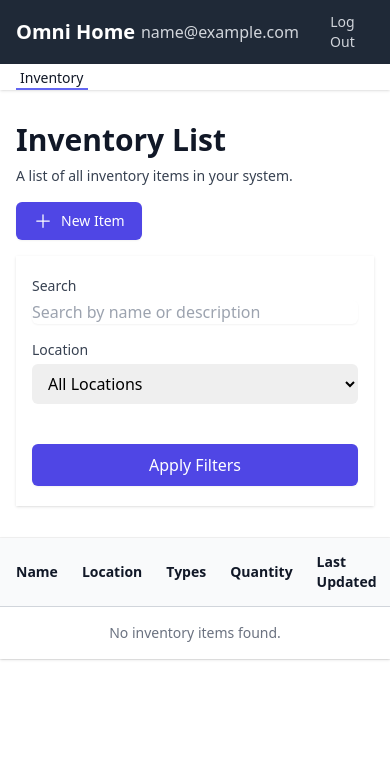
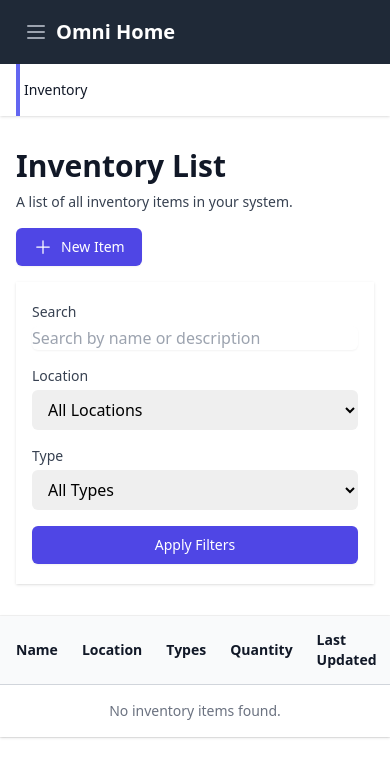
Before and after one commit to sam-phinizy/omni-home, a Django app: page /inventory/ in a window 390 px wide. Shown: the top 777 px of the page. Run offline with Django 5.2, Linux system fonts and the light colour scheme; the visitor is signed in with stand-in values (Sample User, id 1); data that the repository does not hold is empty; some libraries are stand-ins or nearby versions.

Commit message:
Makes it more mobile friendly

```diff
--- a/inventory/templates/inventory/inventory_list.html
+++ b/inventory/templates/inventory/inventory_list.html
@@ -21,8 +21,9 @@
     <!-- Filter Form -->
     <div class="mt-4 bg-white shadow sm:rounded-lg">
         <div class="px-4 py-5 sm:p-6">
-            <form method="get" class="space-y-4 sm:space-y-0 sm:flex sm:items-center sm:space-x-4">
-                <div class="w-full sm:w-1/4">
+            <form method="get" class="space-y-4 sm:space-y-0 sm:flex sm:items-start sm:gap-4">
+                <div class="flex-1 sm:flex sm:space-x-4">
+                    <div class="w-full sm:w-1/2 mb-4 sm:mb-0">
                         <label for="search" class="block text-sm font-medium text-gray-700">Search</label>
                         <div class="mt-1">
                             <input type="text" name="search" id="search" value="{{ search_query }}"
@@ -31,7 +32,7 @@
                         </div>
                     </div>
 
-                <div class="w-full sm:w-1/4">
+                    <div class="w-full sm:w-1/4 mb-4 sm:mb-0">
                         <label for="location" class="block text-sm font-medium text-gray-700">Location</label>
                         <select id="location" name="location"
                             class="mt-1 block w-full pl-3 pr-10 py-2 text-base border-gray-300 focus:outline-none focus:ring-indigo-500 focus:border-indigo-500 sm:text-sm rounded-md">
@@ -44,14 +45,28 @@
                         </select>
                     </div>
 
-                <div class="w-full sm:w-auto sm:flex-none sm:self-end">
+                    <div class="w-full sm:w-1/4">
+                        <label for="type" class="block text-sm font-medium text-gray-700">Type</label>
+                        <select id="type" name="type"
+                            class="mt-1 block w-full pl-3 pr-10 py-2 text-base border-gray-300 focus:outline-none focus:ring-indigo-500 focus:border-indigo-500 sm:text-sm rounded-md">
+                            <option value="">All Types</option>
+                            {% for type in inventory_types %}
+                            <option value="{{ type.id }}" {% if selected_type == type.id|stringformat:"s" %}selected{% endif %}>
+                                {{ type.name }}
+                            </option>
+                            {% endfor %}
+                        </select>
+                    </div>
+                </div>
+
+                <div class="flex items-center justify-between space-x-2 sm:flex-col sm:justify-end sm:pt-7">
                     <button type="submit"
-                        class="mt-6 w-full inline-flex items-center justify-center px-4 py-2 border border-transparent shadow-sm font-medium rounded-md text-white bg-indigo-600 hover:bg-indigo-700 focus:outline-none focus:ring-2 focus:ring-offset-2 focus:ring-indigo-500 sm:mt-0 sm:w-auto sm:text-sm">
+                        class="flex-1 sm:flex-initial inline-flex items-center justify-center px-4 py-2 border border-transparent shadow-sm font-medium rounded-md text-white bg-indigo-600 hover:bg-indigo-700 focus:outline-none focus:ring-2 focus:ring-offset-2 focus:ring-indigo-500 text-sm">
                         Apply Filters
                     </button>
                     {% if search_query or selected_location %}
                     <a href="{% url 'inventory:list' %}"
-                        class="mt-2 sm:mt-0 sm:ml-2 inline-flex items-center px-4 py-2 border border-gray-300 shadow-sm text-sm font-medium rounded-md text-gray-700 bg-white hover:bg-gray-50 focus:outline-none focus:ring-2 focus:ring-offset-2 focus:ring-indigo-500">
+                        class="flex-1 sm:flex-initial inline-flex items-center justify-center px-4 py-2 border border-gray-300 shadow-sm text-sm font-medium rounded-md text-gray-700 bg-white hover:bg-gray-50 focus:outline-none focus:ring-2 focus:ring-offset-2 focus:ring-indigo-500 sm:mt-2">
                         Clear Filters
                     </a>
                     {% endif %}
@@ -60,10 +75,8 @@
         </div>
     </div>
 
-    <div class="mt-8 flex flex-col">
-        <div class="-my-2 -mx-4 overflow-x-auto sm:-mx-6 lg:-mx-8">
-            <div class="inline-block min-w-full py-2 align-middle md:px-6 lg:px-8">
-                <div class="overflow-hidden shadow ring-1 ring-black ring-opacity-5 md:rounded-lg">
+    <div class="mt-8 -mx-4 sm:mx-0 overflow-hidden shadow ring-1 ring-black ring-opacity-5 sm:rounded-lg">
+        <div class="overflow-x-auto">
             <table class="min-w-full divide-y divide-gray-300">
                 <thead class="bg-gray-50">
                     <tr>
@@ -108,8 +121,6 @@
                     {% endfor %}
                 </tbody>
             </table>
-                </div>
-            </div>
         </div>
     </div>
 
--- a/inventory/views.py
+++ b/inventory/views.py
@@ -2,7 +2,7 @@ from django.shortcuts import render, get_object_or_404, redirect
 from django.contrib.auth.decorators import login_required
 from django.views.generic import DetailView, ListView
 from django.db.models import Q
-from .models import Inventory
+from .models import Inventory, InventoryType
 from locations.models import Location
 from .forms import InventoryForm
 
@@ -86,6 +86,8 @@ class InventoryListView(ListView):
         context["locations"] = locations
         context["selected_location"] = self.request.GET.get("location", "")
         context["search_query"] = self.request.GET.get("search", "")
+        context["inventory_types"] = InventoryType.objects.all().order_by("name")
+        context["selected_type"] = self.request.GET.get("type", "")
         return context
 
 
--- a/templates/base.html
+++ b/templates/base.html
@@ -7,15 +7,23 @@
     <script src="https://cdn.tailwindcss.com"></script>
 </head>
 <body>
-    <nav class="bg-gray-800">
+    <nav class="bg-gray-800 relative z-50">
         <div class="max-w-7xl mx-auto px-4 sm:px-6 lg:px-8">
-            <div class="flex items-center justify-between h-16">
+            <div class="relative flex items-center justify-between h-16">
                 <div class="flex items-center">
+                    <div class="flex md:hidden">
+                        <button type="button" onclick="toggleMobileMenu()"
+                            class="inline-flex items-center justify-center p-2 rounded-md text-gray-400 hover:text-white hover:bg-gray-700 focus:outline-none focus:ring-2 focus:ring-inset focus:ring-white">
+                            <svg class="block h-6 w-6" xmlns="http://www.w3.org/2000/svg" fill="none" viewBox="0 0 24 24" stroke="currentColor">
+                                <path stroke-linecap="round" stroke-linejoin="round" stroke-width="2" d="M4 6h16M4 12h16M4 18h16" />
+                            </svg>
+                        </button>
+                    </div>
                     <div class="flex-shrink-0">
                         <a href="/" class="text-white font-bold text-xl">Omni Home</a>
                     </div>
                 </div>
-                <div class="flex items-center">
+                <div class="hidden md:flex items-center">
                     {% if user.is_authenticated %}
                         <span class="text-gray-300 px-3 py-2">{{ user.email }}</span>
                         <form method="post" action="{% url 'logout' %}" class="inline">
@@ -34,18 +42,37 @@
                 </div>
             </div>
         </div>
+
+        <div id="mobile-menu" class="hidden md:hidden">
+            <div class="px-2 pt-2 pb-3 space-y-1 sm:px-3">
+                {% if user.is_authenticated %}
+                    <span class="text-gray-300 block px-3 py-2 text-base font-medium">{{ user.email }}</span>
+                    <form method="post" action="{% url 'logout' %}" class="block">
+                        {% csrf_token %}
+                        <button type="submit"
+                            class="text-gray-300 hover:bg-gray-700 hover:text-white block px-3 py-2 rounded-md text-base font-medium w-full text-left">
+                            Log Out
+                        </button>
+                    </form>
+                {% else %}
+                    <a href="{% url 'login' %}"
+                       class="text-gray-300 hover:bg-gray-700 hover:text-white block px-3 py-2 rounded-md text-base font-medium">
+                        Log In
+                    </a>
+                {% endif %}
+            </div>
+        </div>
     </nav>
 
     {% if user.is_authenticated %}
-    <nav class="bg-white shadow">
+    <nav class="bg-white shadow relative z-40">
         <div class="max-w-7xl mx-auto px-4 sm:px-6 lg:px-8">
-            <div class="flex space-x-8">
+            <div class="flex flex-col sm:flex-row sm:space-x-8">
                 <a href="{% url 'inventory:list' %}"
                    class="{% if request.resolver_match.app_name == 'inventory' %}border-indigo-500 text-gray-900{% else %}border-transparent text-gray-500{% endif %}
-                          inline-flex items-center px-1 pt-1 border-b-2 text-sm font-medium">
+                          inline-flex items-center px-1 py-4 sm:py-1 border-l-4 sm:border-l-0 sm:border-b-2 text-sm font-medium">
                     Inventory
                 </a>
-                <!-- Add more section links here as needed -->
             </div>
         </div>
     </nav>
@@ -53,5 +80,12 @@
 
     {% block content %}
     {% endblock %}
+
+    <script>
+        function toggleMobileMenu() {
+            const menu = document.getElementById('mobile-menu');
+            menu.classList.toggle('hidden');
+        }
+    </script>
 </body>
 </html>
```
Also changed, not shown: inventory/templates/inventory/inventory_detail.html (+12 -12 lines), inventory/templates/inventory/inventory_edit.html (+12 -8 lines). Lines whose indentation alone changed are shown as unchanged.
